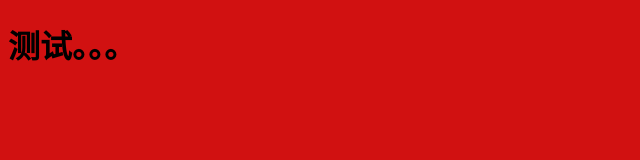
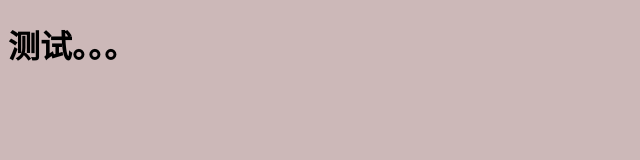
Before and after one commit to Cawsl/ceshi, a plain HTML site: page index.html in a window 1280 px wide. Shown: the whole page, without its empty margins (0-640 px from the left). Drawn offline with Linux system fonts and the light colour scheme.

Commit message:
Update index.html

```diff
--- a/index.html
+++ b/index.html
@@ -5,7 +5,7 @@
     <meta charset="UTF-8">
     <style>
         body {
-            background-color: #d11111; /* 设置背景颜色 */
+            background-color: #ccb8b8; /* 设置背景颜色 */
             /* 或者使用下面的方式设置背景图片 */
             /* background-image: url("background.jpg"); */
             /* background-size: cover; */
```
